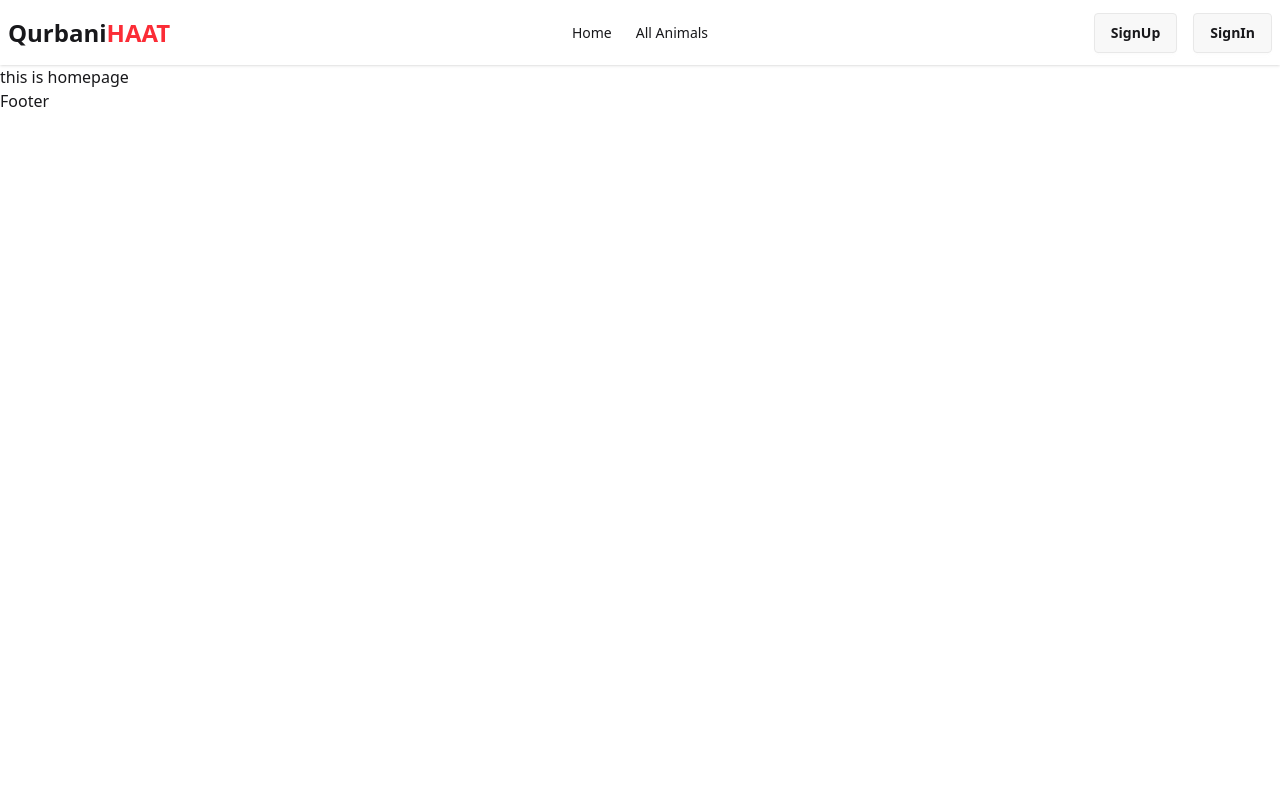
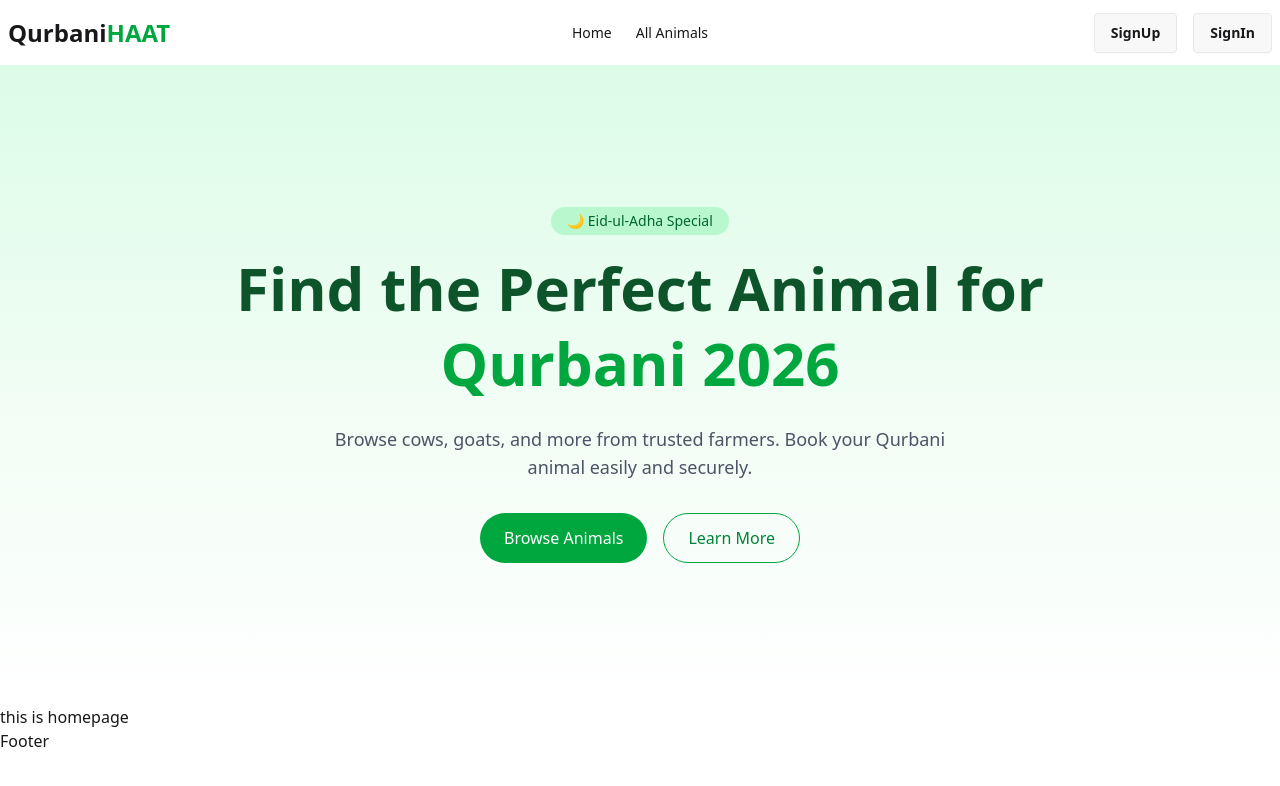
Before and after one commit to sazeeb-saha/qurbani-haat, a Next.js app: page / in a window 1280 px wide. Shown: the top 786 px of the page. Built offline with nearby package versions, Linux system fonts and the light colour scheme.

Commit message:
add banner section and style complete

```diff
--- a/src/app/page.js
+++ b/src/app/page.js
@@ -1,5 +1,11 @@
+import Hero from "@/components/Banner";
 import Image from "next/image";
 
 export default function Home() {
-  return <div>this is homepage</div>;
+  return (
+    <div>
+      <Hero />
+      this is homepage
+    </div>
+  );
 }
--- /dev/null
+++ b/src/components/Banner.jsx
@@ -0,0 +1,41 @@
+import React from "react";
+
+const Hero = () => {
+  return (
+    <div
+      className="relative w-full min-h-[80vh] flex items-center justify-center px-6 md:px-20
+    bg-linear-to-b from-green-100 via-green-50 to-white overflow-hidden"
+    >
+      <div className="max-w-5xl text-center z-10">
+        {/* Badge */}
+        <p className="inline-block bg-green-200 text-green-800 px-4 py-1 rounded-full text-sm mb-4">
+          🌙 Eid-ul-Adha Special
+        </p>
+
+        {/* Heading */}
+        <h1 className="text-4xl md:text-6xl font-bold text-green-900 leading-tight">
+          Find the Perfect Animal for <br />
+          <span className="text-green-600">Qurbani 2026</span>
+        </h1>
+
+        {/* Description */}
+        <p className="mt-6 text-gray-600 text-lg max-w-2xl mx-auto">
+          Browse cows, goats, and more from trusted farmers. Book your Qurbani
+          animal easily and securely.
+        </p>
+
+        <div className="mt-8 flex flex-col md:flex-row gap-4 justify-center">
+          <button className="bg-green-600 hover:bg-green-700 text-white px-6 py-3 rounded-full transition">
+            Browse Animals
+          </button>
+
+          <button className="border border-green-600 text-green-700 px-6 py-3 rounded-full hover:bg-green-100 transition">
+            Learn More
+          </button>
+        </div>
+      </div>
+    </div>
+  );
+};
+
+export default Hero;
--- a/src/components/Navbar.jsx
+++ b/src/components/Navbar.jsx
@@ -38,7 +38,7 @@ const Navbar = () => {
             </ul>
           </div>
           <Link href={"/"} className="text-2xl font-bold">
-            Qurbani<span className="text-red-500">HAAT</span>
+            Qurbani<span className="text-green-600">HAAT</span>
           </Link>
         </div>
         <div className="navbar-center hidden md:flex">
```
Also changed, not shown: 1 other file (tests, documents, lock files or other folders).
